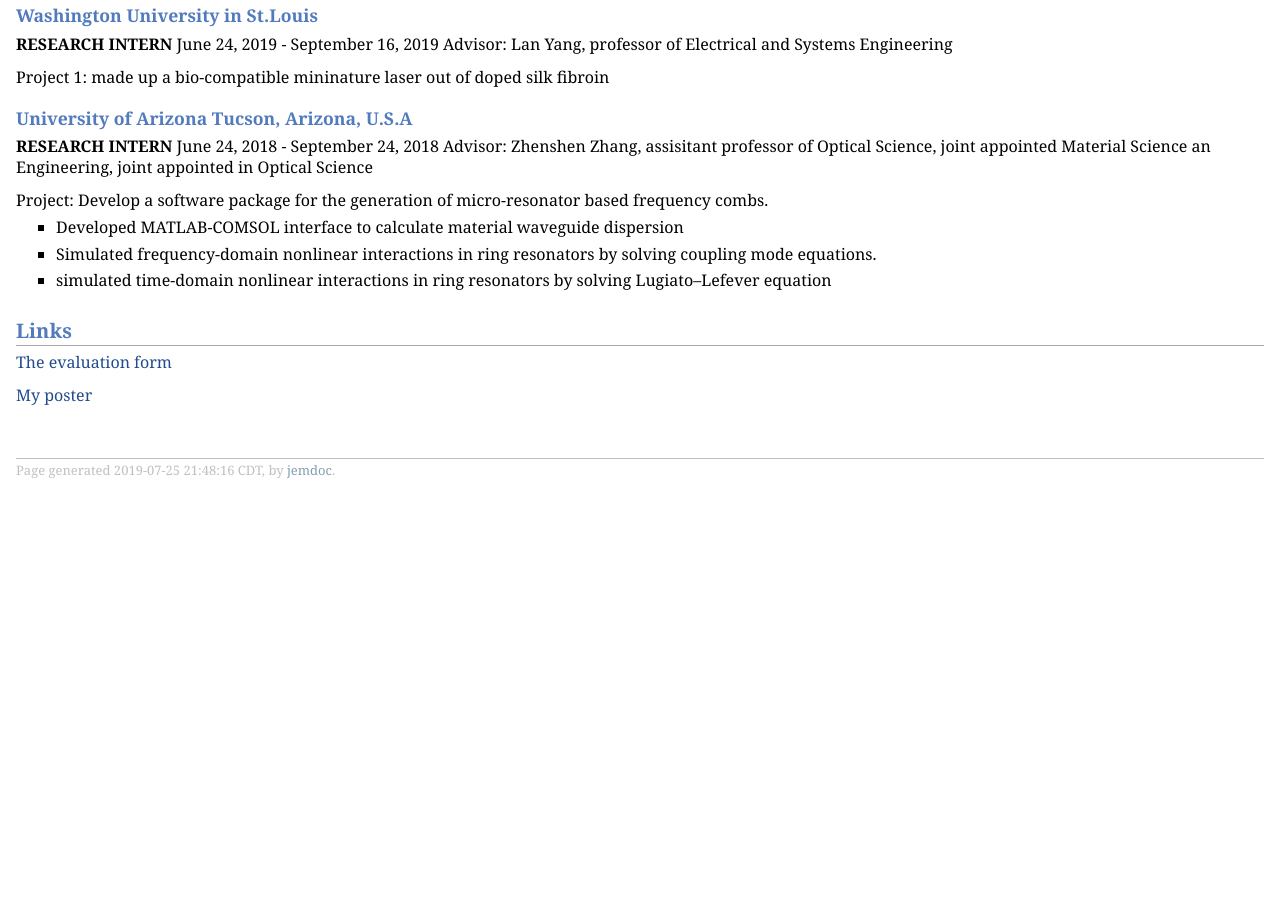
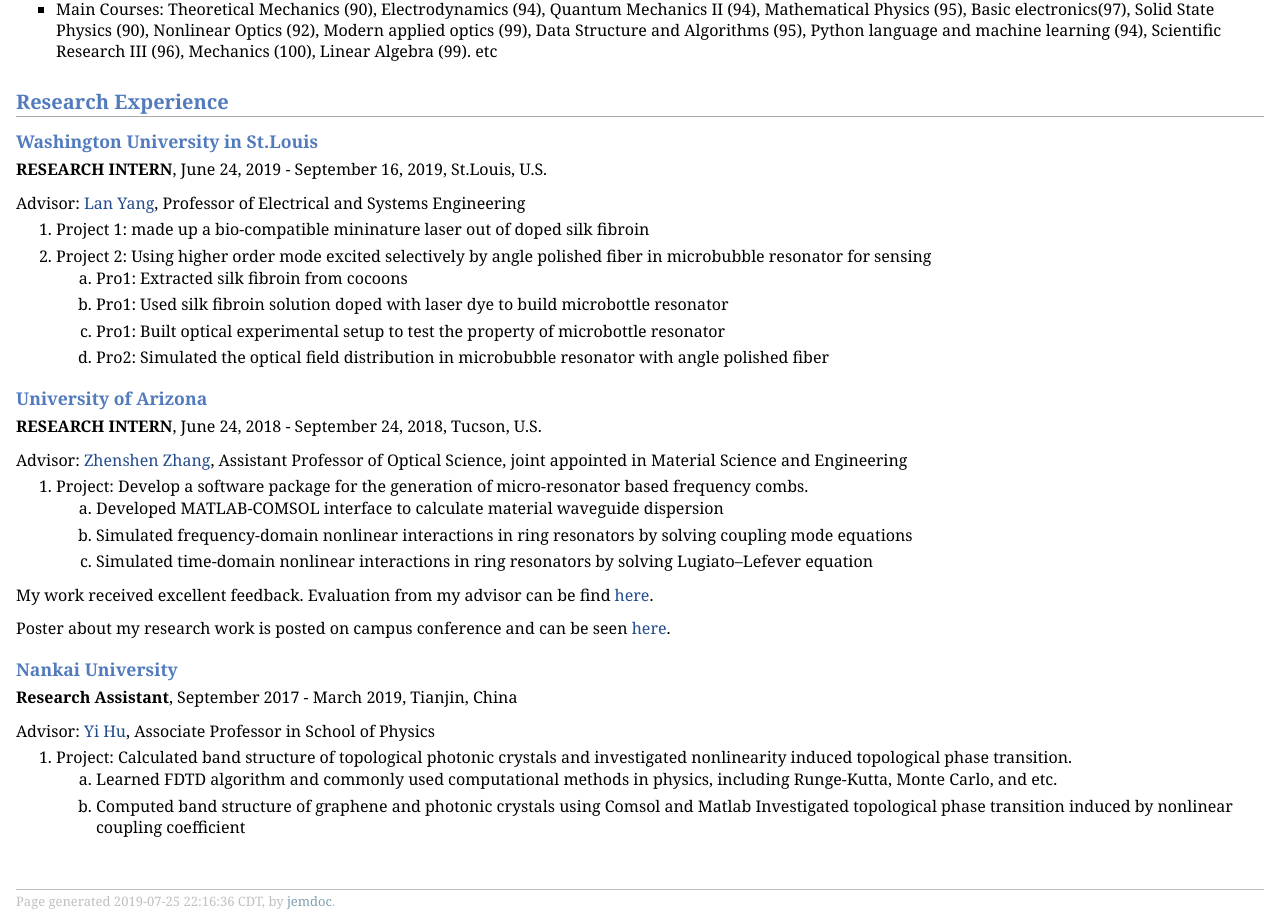
Before and after one commit to yangtao666666/YangTao_CV.github.io, a plain HTML site: page index.html in a window 1280 px wide. Shown: the part 395-1313 px from the top of the page. Before the commit the page ends 882 px from the top, so only its background shows below. Drawn offline with Linux system fonts and the light colour scheme.

Commit message:
finish research experience

```diff
--- a/index.html
+++ b/index.html
@@ -11,8 +11,11 @@
 <div id="layout-content">
 <div id="toptitle">
 <h1>Fengyan Yang</h1>
-<div id="subtitle"><a href="./CV_FengyanYang.pdf">My Resume</a></div>
 </div>
+<h2>Contact</h2>
+<p>You can find my <a href="./CV_FengyanYang.pdf">resume</a> here</p>
+<p>E-mail: <a href="mailto:nkyfy@mail.nankai.edu.cn">nkyfy@mail.nankai.edu.cn</a></p>
+<p>Phone: (+86) 15122771761</p>
 <h2>Education</h2>
 <p>School of Physics, Nankai University, Tianjin China</p>
 <p>BACHELOR OF SCIENCE (EXPECTED)</p>
@@ -31,27 +34,63 @@ Algebra (99). etc</p>
 </ul>
 <h2>Research Experience</h2>
 <h3>Washington University in St.Louis</h3>
-<p><b>RESEARCH INTERN</b> June 24, 2019 - September 16, 2019
-Advisor: Lan Yang, professor of Electrical and Systems Engineering</p>
-<p>Project 1: made up a bio-compatible mininature laser out of doped silk fibroin</p>
-<h3>University of Arizona Tucson, Arizona, U.S.A</h3>
-<p><b>RESEARCH INTERN</b> June 24, 2018 - September 24, 2018
-Advisor: Zhenshen Zhang, assisitant professor of Optical Science, joint appointed Material Science an Engineering, joint appointed in Optical Science</p>
-<p>Project: Develop a software package for the generation of micro-resonator based frequency combs.</p>
-<ul>
+<p><b>RESEARCH INTERN</b>,  June 24, 2019 - September 16, 2019, St.Louis, U.S.</p>
+<p>Advisor: <a href="https://www.ese.wustl.edu/~yang/">Lan Yang</a>, Professor of Electrical and Systems Engineering</p>
+<ol>
+<li><p>Project 1: made up a bio-compatible mininature laser out of doped silk fibroin</p>
+</li>
+<li><p>Project 2: Using higher order mode excited selectively by angle polished fiber in microbubble resonator for sensing</p>
+<ol>
+<li><p>Pro1: Extracted silk fibroin from cocoons</p>
+</li>
+<li><p>Pro1: Used silk fibroin solution doped with laser dye to build microbottle resonator</p>
+</li>
+<li><p>Pro1: Built optical experimental setup to test the property of microbottle resonator</p>
+</li>
+<li><p>Pro2: Simulated the optical field distribution in microbubble resonator with angle polished fiber</p>
+</li>
+</ol>
+
+</li>
+</ol>
+<h3>University of Arizona</h3>
+<p><b>RESEARCH INTERN</b>,  June 24, 2018 - September 24, 2018, Tucson, U.S.</p>
+<p>Advisor: <a href="https://quantum.lab.arizona.edu/">Zhenshen Zhang</a>, Assistant Professor of Optical Science, joint appointed in Material Science and Engineering</p>
+<ol>
+<li><p>Project: Develop a software package for the generation of micro-resonator based frequency combs.</p>
+<ol>
 <li><p>Developed MATLAB-COMSOL interface to calculate material waveguide dispersion</p>
 </li>
-<li><p>Simulated frequency-domain nonlinear interactions in ring resonators by solving coupling mode equations.</p>
+<li><p>Simulated frequency-domain nonlinear interactions in ring resonators by solving coupling mode equations</p>
 </li>
-<li><p>simulated time-domain nonlinear interactions in ring resonators by solving Lugiato–Lefever equation</p>
+<li><p>Simulated time-domain nonlinear interactions in ring resonators by solving Lugiato–Lefever equation</p>
 </li>
-</ul>
-<h2>Links</h2>
-<p><a href="./INTERN_EVALUATION_FENGYAN.pdf">The evaluation form</a></p>
-<p><a href="./COMB_POSTER.pdf">My poster</a></p>
+</ol>
+
+</li>
+</ol>
+<p>My work received excellent feedback. Evaluation from my advisor can be find <a href="./INTERN_EVALUATION_FENGYAN.pdf">here</a>.</p>
+<p>Poster about my research work is posted on campus conference and can be seen <a href="./COMB_POSTER.pdf">here</a>.</p>
+<h3>Nankai University</h3>
+<p><b>Research Assistant</b>, September 2017 - March 2019, Tianjin, China</p>
+<p>Advisor: <a href="http://physics.nankai.edu.cn/wlxyen/2017/1120/c7772a82954/page.htm">Yi Hu</a>, Associate Professor in School of Physics</p>
+<ol>
+<li><p>Project: Calculated band structure of topological photonic crystals and investigated nonlinearity induced topological
+phase transition.</p>
+<ol>
+<li><p>Learned FDTD algorithm and commonly used computational methods in physics, including Runge-Kutta, Monte
+Carlo, and etc.</p>
+</li>
+<li><p>Computed band structure of graphene and photonic crystals using Comsol and Matlab
+Investigated topological phase transition induced by nonlinear coupling coefficient</p>
+</li>
+</ol>
+
+</li>
+</ol>
 <div id="footer">
 <div id="footer-text">
-Page generated 2019-07-25 21:48:16 CDT, by <a href="http://jemdoc.jaboc.net/">jemdoc</a>.
+Page generated 2019-07-25 22:16:36 CDT, by <a href="http://jemdoc.jaboc.net/">jemdoc</a>.
 </div>
 </div>
 </div>
```
Also changed, not shown: 1 other file.
